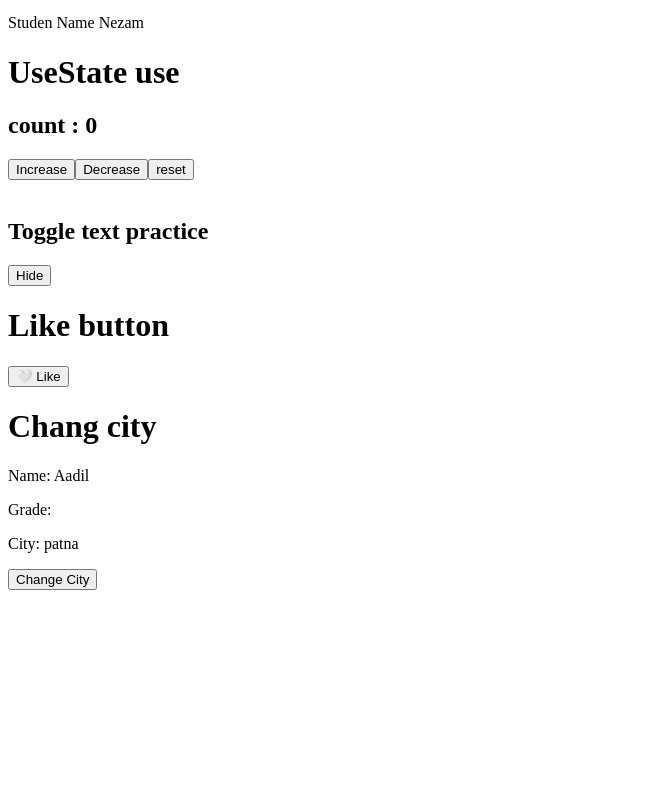
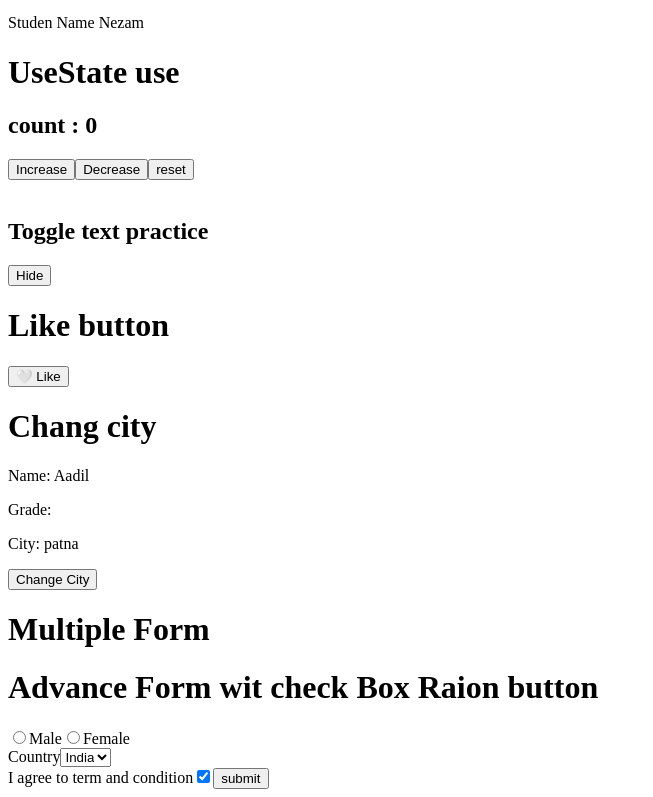
Before and after one commit to aadilne/full-stack-practice, a React (Vite) app in the folder ReactJS/ReactJSPractice/: page / in a window 1280 px wide. Shown: the part 2232-3029 px from the top of the page, without its empty margins (0-653 px from the left). Before the commit the page ends 2830 px from the top, so only its background shows below. Built offline with nearby package versions, Linux system fonts and the light colour scheme.

Commit message:
Form Handling Practice in ReactJS

```diff
--- a/ReactJS/ReactJSPractice/src/App.jsx
+++ b/ReactJS/ReactJSPractice/src/App.jsx
@@ -6,6 +6,7 @@ import Array_and_Obj from './component/Array_and_Obj'
 import ConditionRendering from './component/ConditionRendering'
 import Props from './component/Props'
 import StateManagement from './component/StateManagement'
+import FormHandling from './component/FormHandling'
 
 
 
@@ -33,6 +34,8 @@ function App() {
 
       <StateManagement />
 
+       <FormHandling />
+
     </>
   )
 }
--- /dev/null
+++ b/ReactJS/ReactJSPractice/src/component/FormHandling.jsx
@@ -0,0 +1,143 @@
+import { useState } from "react"
+
+
+function    FormHandling(){
+
+    // const [name , setName] = useState("")
+    // const [email , setEmail] = useState("")
+
+    //  const handleSubmit = (e) => {
+    //     e.preventDefault()
+    //     console.log("Name:" , name );
+    //     console.log("Email" , email);
+    //  }
+
+     // Multi input form
+   /*  const [formData , setFormData] = useState( {name:"",
+                                                  email: "",
+                                                  age:""
+                                                })
+
+
+
+        const   handleSubmitA = (e) =>{
+
+            e.preventDefault()
+            console.log( formData);
+        }
+
+        const   handleChange = (e) => {
+            const {name , value} = e.target;
+            setFormData((prev) => ({...prev ,[name]:value }))
+
+        }
+            */
+
+
+    // Advanced Form
+
+        const [formData , setFormData] = useState({
+                                                    gender:"",
+                                                    agree:"false",
+                                                    country:"India"
+
+                                                      })
+
+        const  handleSubmitB = (e) =>{
+
+            e.preventDefault();
+            console.log(formData);
+        }
+
+        const handleChange = (e) =>{
+            const {name , type , value, checked} = e.target;
+            setFormData((prev) => ({
+                ...prev , [name] : type === "checkebox" ? checked : value
+            }))
+        }
+
+
+
+
+    return (
+        <>
+      {/*  <h1>Form Handling</h1>
+
+        <form onSubmit={handleSubmit}>
+            <h2>Simple Form</h2>
+
+            <label>Name:</label>
+            <input type="text" value={name}   onChange={(e) => setName(e.target.value)} />
+            <br />
+
+            <label>Email:</label>
+            <input type="email" value={email}   onChange={(e) => setEmail(e.target.value)} />
+            <br />
+
+            <button type="submit">Submit</button>
+
+        </form>
+      */}
+
+
+        <h1>Multiple Form</h1>
+  {/*     <form onSubmit={handleSubmitA}>
+            <h2>Multiple Input Form</h2>
+
+            <label >name:</label>
+            <input type="text" name="name" placeholder="Name" value={formData.name} onChange={handleChange} />
+            <br />
+
+            <label>Email:</label>
+            <input type="email" name="email" placeholder="email" value={formData.email} onChange={handleChange} />
+            <br />
+
+            <label> Age:</label>
+            <input type="number" name="age" placeholder="Age" value={formData.age} onChange={handleChange}/>
+
+            <button type="submit">submit</button>
+
+
+        </form>   */}
+
+
+        <h1>Advance Form wit check Box Raion button </h1>
+
+        <form onSubmit={handleSubmitB} >
+            <label >
+                <input type="radio"
+                name="gender"
+                value="male"
+                checked={formData.gender ==="Male"}
+                onChange={handleChange} />
+            Male</label>
+
+            <label >
+                <input type="radio" name="gender" value="Female" checked={formData.gender ==="Female"} onChange={handleChange} />
+            Female</label>
+            <br />
+
+            <label> Country
+                <select name="Country" onChange={handleChange} value={formData.country}>
+                    <option value="India">India </option>
+                    <option value="USA">USA </option>
+                    <option value="UK">UK</option>
+                </select>
+            </label>
+            <br />
+
+            <label > I agree to term and condition
+                <input type="checkbox" name="agree" checked={formData.agree} onChange={handleChange} />
+            </label>
+
+            <button type="submit">submit </button>
+
+
+        </form>
+
+        </>
+    )
+}
+
+
+export default  FormHandling
```
